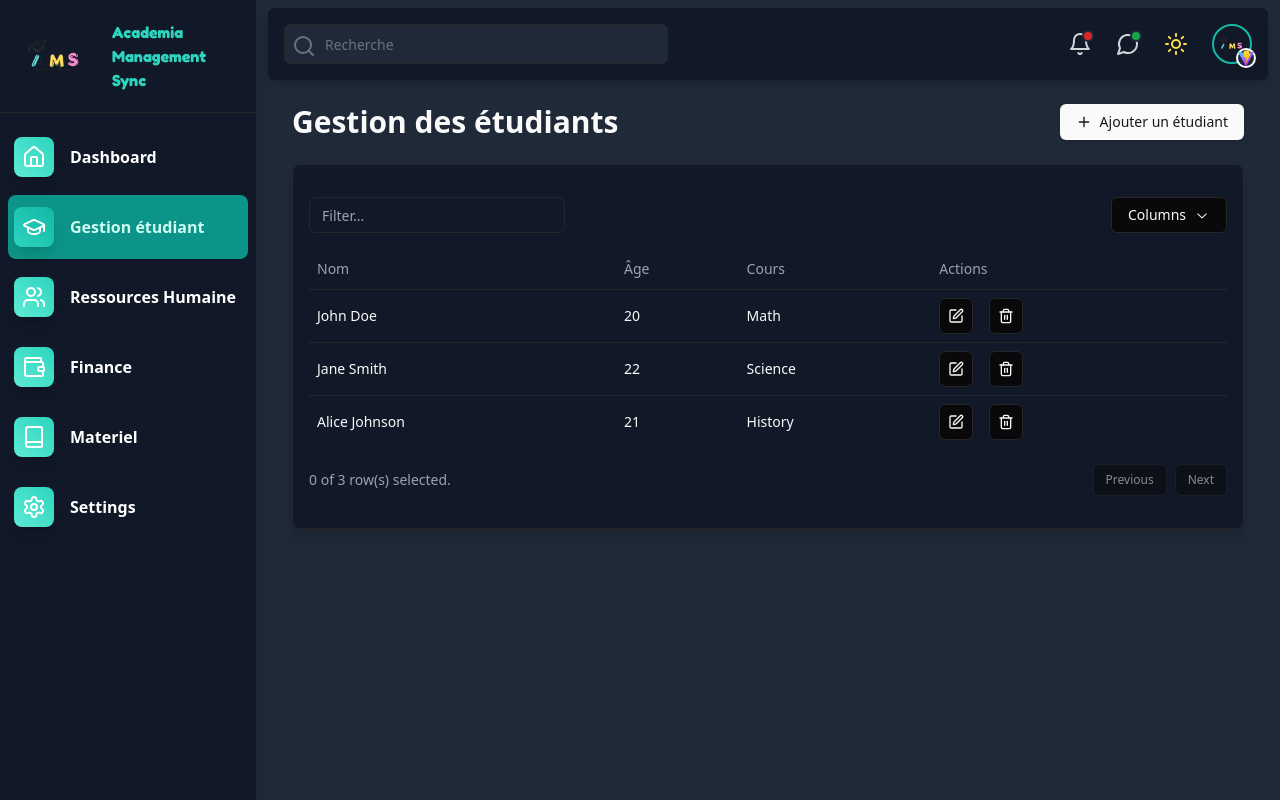
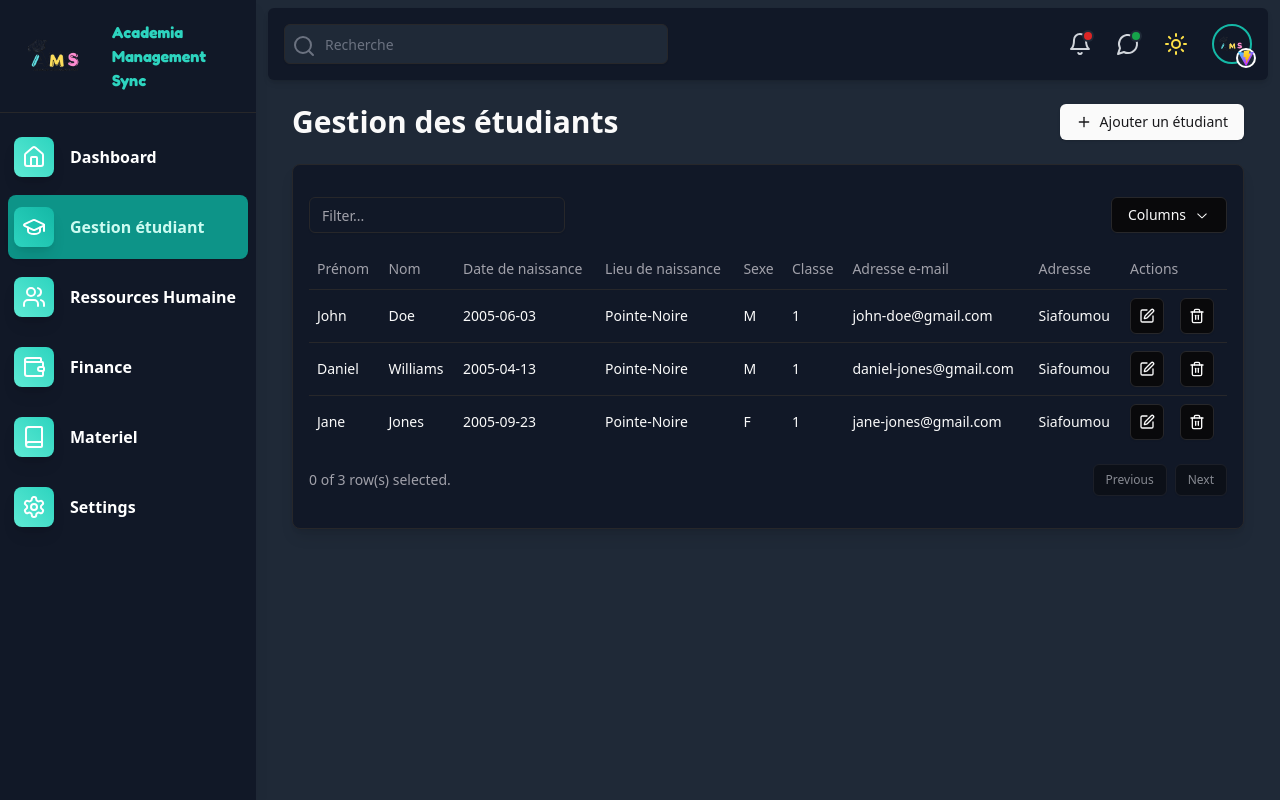
Before and after one commit to AureDulvresse/app.ams.io, a React (Vite) app: page /students in a window 1280 px wide. Built offline with nearby package versions, Linux system fonts and the light colour scheme.

Commit message:
students page done

```diff
--- a/src/App.tsx
+++ b/src/App.tsx
@@ -10,6 +10,10 @@ const router = createBrowserRouter([
   },
   {
     path: "/students",
+    element: <StudentPage />,
+  },
+  {
+    path: "/hr",
     element: <StudentPage />,
   },
 ]);
--- a/src/components/Students.tsx
+++ b/src/components/Students.tsx
@@ -2,27 +2,41 @@ import React, { useState } from "react";
 import { Edit, Trash2, Plus } from "lucide-react";
 import { Button } from "./ui/button";
 import DataTable from "./common/DataTable";
-
-interface Student {
-  id: number;
-  name: string;
-  age: number;
-  course: string;
-}
+import { Student } from "@/types";
 
 // Définition des colonnes pour DataTable
 const columns = [
   {
-    accessorKey: "name",
+    accessorKey: "first_name",
+    header: "Prénom",
+  },
+  {
+    accessorKey: "last_name",
     header: "Nom",
   },
   {
-    accessorKey: "age",
-    header: "Âge",
+    accessorKey: "dob",
+    header: "Date de naissance",
   },
   {
-    accessorKey: "course",
-    header: "Cours",
+    accessorKey: "pob",
+    header: "Lieu de naissance",
+  },
+  {
+    accessorKey: "gender",
+    header: "Sexe",
+  },
+  {
+    accessorKey: "class_id",
+    header: "Classe",
+  },
+  {
+    accessorKey: "email",
+    header: "Adresse e-mail",
+  },
+  {
+    accessorKey: "address",
+    header: "Adresse",
   },
   {
     accessorFn: (row: Student) => row,
@@ -44,9 +58,51 @@ const columns = [
 const Students: React.FC = () => {
   // Exemple de données
   const [students] = useState<Student[]>([
-    { id: 1, name: "John Doe", age: 20, course: "Math" },
-    { id: 2, name: "Jane Smith", age: 22, course: "Science" },
-    { id: 3, name: "Alice Johnson", age: 21, course: "History" },
+    {
+      id: 1,
+      first_name: "John",
+      last_name: "Doe",
+      dob: "2005-06-03",
+      pob: "Pointe-Noire",
+      gender: "M",
+      phone: "05 568 68 68",
+      address: "Siafoumou",
+      email: "john-doe@gmail.com",
+      guardian_name: "Jenathan Doe",
+      guardian_phone: "04 456 46 46",
+      class_id: 1,
+      school_id: 1,
+    },
+    {
+      id: 2,
+      first_name: "Daniel",
+      last_name: "Williams",
+      dob: "2005-04-13",
+      pob: "Pointe-Noire",
+      gender: "M",
+      phone: "05 568 68 68",
+      address: "Siafoumou",
+      email: "daniel-jones@gmail.com",
+      guardian_name: "Roger Williams",
+      guardian_phone: "04 456 46 46",
+      class_id: 1,
+      school_id: 1,
+    },
+    {
+      id: 3,
+      first_name: "Jane",
+      last_name: "Jones",
+      dob: "2005-09-23",
+      pob: "Pointe-Noire",
+      gender: "F",
+      phone: "05 568 68 68",
+      address: "Siafoumou",
+      email: "jane-jones@gmail.com",
+      guardian_name: "Sonia Lewis",
+      guardian_phone: "04 456 46 46",
+      class_id: 1,
+      school_id: 1,
+    },
   ]);
 
   return (
@@ -59,7 +115,7 @@ const Students: React.FC = () => {
         </Button>
       </div>
 
-      <DataTable data={students} columns={columns} />
+      <DataTable data={students} columns={columns} filters="first_name" />
     </div>
   );
 };
--- a/src/components/common/DataTable.tsx
+++ b/src/components/common/DataTable.tsx
@@ -35,9 +35,10 @@ import { Card } from "../ui/card";
 interface DataTableProps<T> {
   data: T[];
   columns: ColumnDef<T>[];
+  filters: string;
 }
 
-const DataTable = <T,>({ data, columns }: DataTableProps<T>) => {
+const DataTable = <T,>({ data, columns, filters }: DataTableProps<T>) => {
   const [sorting, setSorting] = React.useState<SortingState>([]);
   const [columnFilters, setColumnFilters] = React.useState<ColumnFiltersState>(
     []
@@ -70,9 +71,9 @@ const DataTable = <T,>({ data, columns }: DataTableProps<T>) => {
       <div className="flex items-center justify-between py-4">
         <Input
           placeholder="Filter..."
-          value={(table.getColumn("name")?.getFilterValue() as string) ?? ""}
+          value={(table.getColumn(filters)?.getFilterValue() as string) ?? ""}
           onChange={(event) =>
-            table.getColumn("name")?.setFilterValue(event.target.value)
+            table.getColumn(filters)?.setFilterValue(event.target.value)
           }
           className="w-64"
         />
--- a/src/types.ts
+++ b/src/types.ts
@@ -0,0 +1,15 @@
+export interface Student {
+  id: number;
+  first_name: string;
+  last_name: string;
+  dob: string; // Format YYYY-MM-DD
+  pob: string;
+  gender: string;
+  address: string;
+  phone: string;
+  email: string;
+  guardian_name: string;
+  guardian_phone: string;
+  class_id: number;
+  school_id: number;
+}
```
